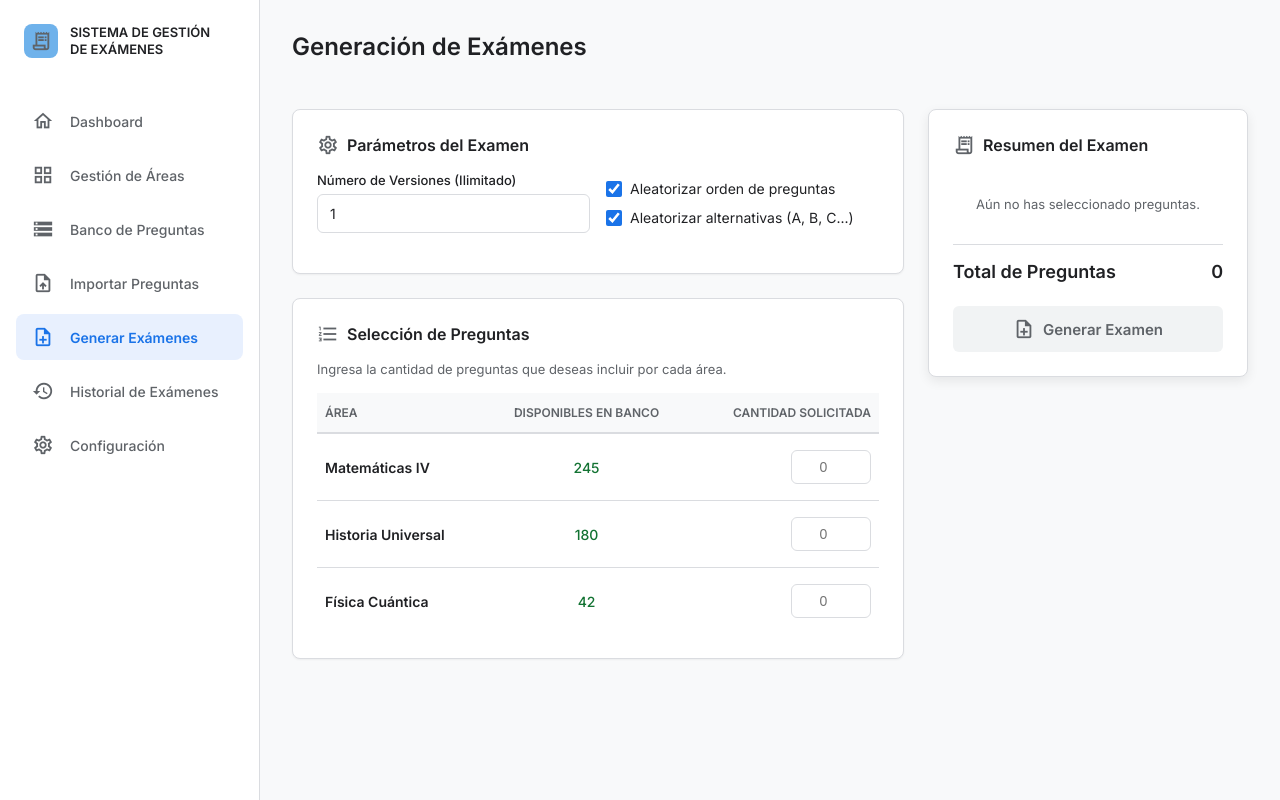
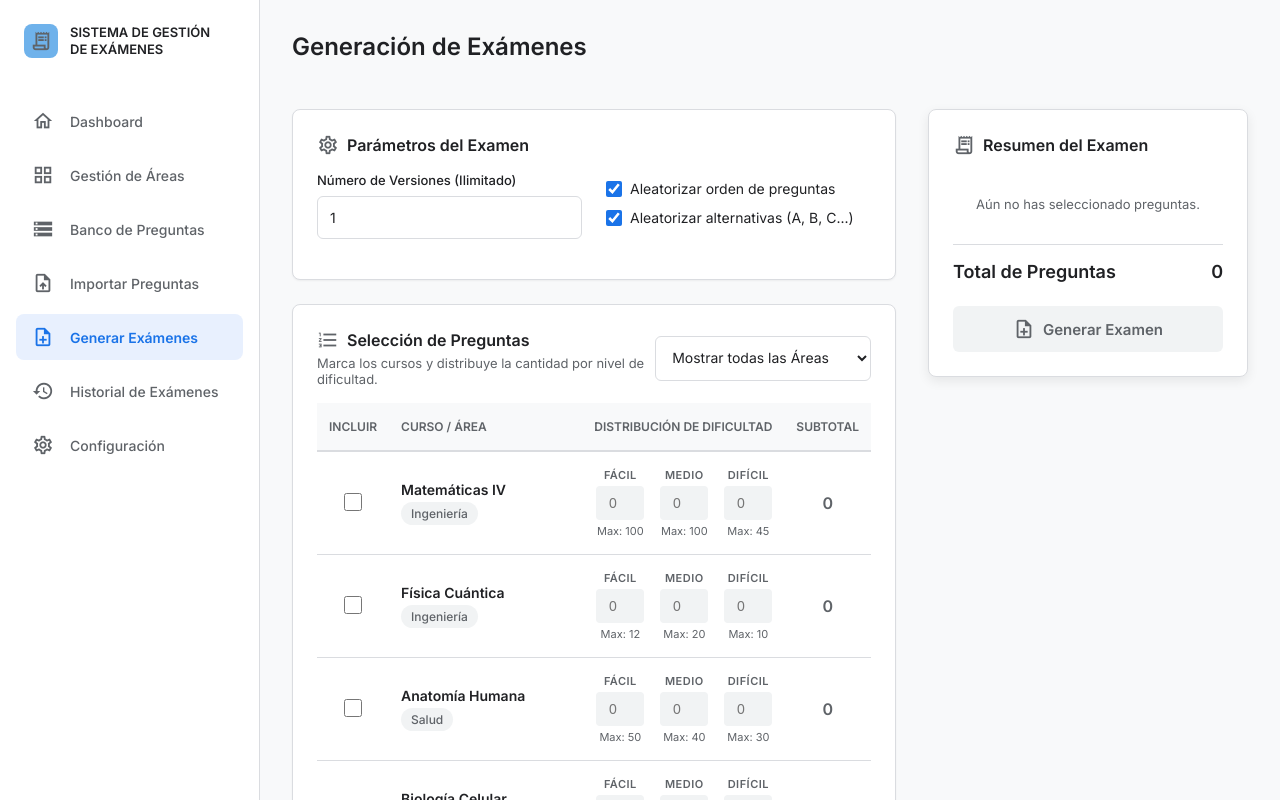
Before and after one commit to Gabo123123/sistema-gestion-examenes, a React (Vite) app: page /generar in a window 1280 px wide. Shown: the top 800 px of the page. Built offline with nearby package versions, Linux system fonts and the light colour scheme.

Commit message:
actualizacion de la seccion GenerarExamen

```diff
--- a/src/assets/components/pages/GenerarExamen.css
+++ b/src/assets/components/pages/GenerarExamen.css
@@ -11,7 +11,7 @@
   --inactive-bg: #f1f3f4;
 
   width: 100%;
-  max-width: 1200px;
+  max-width: 1300px; /* Aumentamos el ancho máximo para que la tabla respire mejor */
   margin: 0 auto;
   display: flex;
   flex-direction: column;
@@ -23,12 +23,12 @@
 
 .generator-layout {
   display: flex;
-  gap: 24px;
+  gap: 32px; /* Más espacio entre la tabla y el resumen */
   align-items: flex-start;
 }
 
 .config-section {
-  flex: 1;
+  flex: 1; /* Esto hace que la tabla ocupe todo el espacio horizontal disponible */
   display: flex;
   flex-direction: column;
   gap: 24px;
@@ -47,27 +47,44 @@
 .config-grid {
   display: grid;
   grid-template-columns: 1fr 1fr;
-  gap: 16px;
+  gap: 24px;
 }
 
-.form-group { display: flex; flex-direction: column; gap: 6px; }
+.form-group { display: flex; flex-direction: column; gap: 8px; }
 .form-group label { font-size: 13px; font-weight: 500; color: var(--text-main); }
-.form-control { padding: 10px 12px; border: 1px solid var(--border-color); border-radius: 6px; font-size: 14px; font-family: inherit; outline: none; background-color: white;}
+.form-control { padding: 12px; border: 1px solid var(--border-color); border-radius: 6px; font-size: 14px; font-family: inherit; outline: none; background-color: white; width: 100%; box-sizing: border-box;}
 .form-control:focus { border-color: var(--primary-blue); }
 
 .checkbox-group { display: flex; flex-direction: column; gap: 12px; margin-top: 8px; }
 .checkbox-label { display: flex; align-items: center; gap: 8px; font-size: 14px; color: var(--text-main); cursor: pointer; }
 .checkbox-label input { width: 16px; height: 16px; cursor: pointer; accent-color: var(--primary-blue); }
 
+/* Tabla rediseñada para ocupar bien el espacio */
 table { width: 100%; border-collapse: collapse; text-align: left; }
-th { font-size: 12px; font-weight: 600; color: var(--text-muted); text-transform: uppercase; padding: 12px 8px; border-bottom: 2px solid var(--border-color); }
-td { padding: 16px 8px; font-size: 14px; color: var(--text-main); border-bottom: 1px solid var(--border-color); vertical-align: middle; }
+th { font-size: 12px; font-weight: 600; color: var(--text-muted); text-transform: uppercase; padding: 16px 12px; border-bottom: 2px solid var(--border-color); }
+td { padding: 16px 12px; font-size: 14px; color: var(--text-main); border-bottom: 1px solid var(--border-color); vertical-align: middle; }
 
-.input-number { width: 80px; padding: 8px; border: 1px solid var(--border-color); border-radius: 6px; font-size: 14px; text-align: center; outline: none;}
-.input-number:focus { border-color: var(--primary-blue); }
+/* Estilos para la nueva columna de selección */
+.col-checkbox { width: 50px; text-align: center; }
+.row-checkbox { width: 18px; height: 18px; cursor: pointer; accent-color: var(--primary-blue); }
 
-.input-error { border-color: var(--danger); background-color: var(--danger-bg); color: var(--danger); }
-.error-text { font-size: 12px; color: var(--danger); margin-top: 4px; display: block; }
+/* Badge para identificar la categoría en la tabla */
+.category-badge {
+  display: inline-block;
+  padding: 4px 10px;
+  background-color: var(--inactive-bg);
+  color: var(--text-muted);
+  border-radius: 100px;
+  font-size: 12px;
+  font-weight: 500;
+}
+
+.input-number { width: 100px; padding: 10px; border: 1px solid var(--border-color); border-radius: 6px; font-size: 14px; text-align: center; outline: none; transition: all 0.2s; }
+.input-number:focus:not(:disabled) { border-color: var(--primary-blue); }
+.input-number:disabled { background-color: var(--inactive-bg); color: #aaa; cursor: not-allowed; border-color: transparent; }
+
+.input-error { border-color: var(--danger) !important; background-color: var(--danger-bg); color: var(--danger); }
+.error-text { font-size: 12px; color: var(--danger); margin-top: 6px; display: block; }
 
 .summary-section {
   width: 320px;
@@ -107,3 +124,62 @@ td { padding: 16px 8px; font-size: 14px; color: var(--text-main); border-bottom:
 .btn-primary:hover:not(:disabled) { background-color: var(--primary-hover); }
 
 .btn-disabled { background-color: var(--inactive-bg); color: var(--text-muted); cursor: not-allowed; }
+
+
+/* =========================================
+   DISTRIBUCIÓN POR DIFICULTAD (NUEVO)
+   ========================================= */
+.difficulty-group {
+  display: flex;
+  gap: 16px;
+  align-items: flex-start;
+  justify-content: flex-end;
+}
+
+.diff-item {
+  display: flex;
+  flex-direction: column;
+  align-items: center;
+  gap: 4px;
+}
+
+.diff-label {
+  font-size: 11px;
+  font-weight: 600;
+  color: var(--text-muted);
+  text-transform: uppercase;
+  letter-spacing: 0.5px;
+}
+
+.diff-limit {
+  font-size: 11px;
+  color: var(--text-muted);
+}
+
+.diff-limit.error {
+  color: var(--danger);
+  font-weight: 600;
+}
+
+.input-number-sm {
+  width: 48px;
+  padding: 8px 4px;
+  text-align: center;
+  border: 1px solid var(--border-color);
+  border-radius: 4px;
+  font-size: 14px;
+  outline: none;
+  transition: all 0.2s;
+  background-color: white;
+}
+
+.input-number-sm:focus:not(:disabled) {
+  border-color: var(--primary-blue);
+}
+
+.input-number-sm:disabled {
+  background-color: var(--inactive-bg);
+  cursor: not-allowed;
+  border-color: transparent;
+  color: #aaa;
+}
--- a/src/assets/components/pages/GenerarExamen.tsx
+++ b/src/assets/components/pages/GenerarExamen.tsx
@@ -1,61 +1,106 @@
 import { useState } from 'react';
 import './GenerarExamen.css';
 
-// Simulamos los datos de las áreas que vendrían del backend
+// 1. Ampliamos la interfaz para desglosar la disponibilidad por dificultad
 interface AreaData {
   id: string;
   name: string;
-  available: number;
+  category: string;
+  available: {
+    facil: number;
+    medio: number;
+    dificil: number;
+  };
+}
+
+// Interfaz para el estado de cantidades solicitadas
+interface Quantities {
+  facil: number;
+  medio: number;
+  dificil: number;
 }
 
 export default function GenerarExamen() {
+  // 2. Base de datos con el desglose real de preguntas
   const [areas] = useState<AreaData[]>([
-    { id: '1', name: 'Matemáticas IV', available: 245 },
-    { id: '2', name: 'Historia Universal', available: 180 },
-    { id: '3', name: 'Física Cuántica', available: 42 },
+    { id: '1', name: 'Matemáticas IV', category: 'Ingeniería', available: { facil: 100, medio: 100, dificil: 45 } },
+    { id: '2', name: 'Física Cuántica', category: 'Ingeniería', available: { facil: 12, medio: 20, dificil: 10 } },
+    { id: '3', name: 'Anatomía Humana', category: 'Salud', available: { facil: 50, medio: 40, dificil: 30 } },
+    { id: '4', name: 'Biología Celular', category: 'Salud', available: { facil: 30, medio: 30, dificil: 25 } },
+    { id: '5', name: 'Historia Universal', category: 'Humanidades', available: { facil: 80, medio: 70, dificil: 30 } },
+    { id: '6', name: 'Lenguaje y Literatura', category: 'Humanidades', available: { facil: 100, medio: 80, dificil: 30 } },
   ]);
 
-  // Estados de configuración general (Versiones sin límite)
   const [numVersions, setNumVersions] = useState<number>(1);
   const [randomizeQuestions, setRandomizeQuestions] = useState(true);
   const [randomizeOptions, setRandomizeOptions] = useState(true);
 
-  // Estado para guardar cuántas preguntas pide el usuario por cada área
-  const [quantities, setQuantities] = useState<Record<string, number>>({});
+  const [selectedFilterCategory, setSelectedFilterCategory] = useState<string>('Todas');
 
-  const handleQuantityChange = (id: string, value: string) => {
+  const [selectedCourses, setSelectedCourses] = useState<Record<string, boolean>>({});
+
+  // 3. El estado ahora guarda un objeto con las 3 dificultades por cada curso
+  const [quantities, setQuantities] = useState<Record<string, Quantities>>({});
+
+  const handleToggleCourse = (id: string, checked: boolean) => {
+    setSelectedCourses((prev) => ({ ...prev, [id]: checked }));
+
+    // Si activa el curso, inicializamos en 0. Si lo desactiva, reseteamos a 0.
+    setQuantities((prev) => ({
+      ...prev,
+      [id]: { facil: 0, medio: 0, dificil: 0 }
+    }));
+  };
+
+  const handleQuantityChange = (id: string, level: keyof Quantities, value: string) => {
     const val = parseInt(value, 10);
     setQuantities((prev) => ({
       ...prev,
-      [id]: isNaN(val) ? 0 : val, // Si borra el input, se vuelve 0
+      [id]: {
+        ...(prev[id] || { facil: 0, medio: 0, dificil: 0 }),
+        [level]: isNaN(val) ? 0 : val
+      }
     }));
   };
 
-  // Variables calculadas en tiempo real para el resumen
   let totalSelected = 0;
   let hasErrors = false;
 
-  const areasConCantidades = areas.map((area) => {
-    const requested = quantities[area.id] || 0;
-    totalSelected += requested;
+  // 4. Procesamos los datos validando cada dificultad por separado
+  const processedAreas = areas.map((area) => {
+    const isSelected = selectedCourses[area.id] || false;
+    const req = quantities[area.id] || { facil: 0, medio: 0, dificil: 0 };
 
-    // Regla de negocio: Validar que no se pidan más de las disponibles
-    const isError = requested > area.available;
-    if (isError) hasErrors = true;
+    const subtotal = req.facil + req.medio + req.dificil;
+    if (isSelected) totalSelected += subtotal;
 
-    return { ...area, requested, isError };
+    // Validamos errores por nivel
+    const errorFacil = isSelected && req.facil > area.available.facil;
+    const errorMedio = isSelected && req.medio > area.available.medio;
+    const errorDificil = isSelected && req.dificil > area.available.dificil;
+
+    if (errorFacil || errorMedio || errorDificil) hasErrors = true;
+
+    return {
+      ...area,
+      isSelected,
+      req,
+      subtotal,
+      errors: { facil: errorFacil, medio: errorMedio, dificil: errorDificil }
+    };
   });
 
-  // Validaciones para habilitar/deshabilitar el botón final
+  const displayedAreas = processedAreas.filter(
+    area => selectedFilterCategory === 'Todas' || area.category === selectedFilterCategory
+  );
+
   const isGenerateDisabled = hasErrors || totalSelected === 0 || numVersions < 1;
 
   const handleGenerate = () => {
     if (isGenerateDisabled) return;
-
-    const confirmacion = window.confirm(`Vas a generar ${numVersions} versión(es) de un examen con ${totalSelected} preguntas en total. ¿Deseas continuar?`);
+    const confirmacion = window.confirm(`Vas a generar ${numVersions} versión(es) de un examen con ${totalSelected} preguntas distribuidas por dificultad. ¿Deseas continuar?`);
     if (confirmacion) {
       alert('Simulando generación de examen...');
-      // Aquí se enviaría el JSON al backend y se redirigiría a la vista previa
     }
   };
 
@@ -67,7 +112,6 @@ export default function GenerarExamen() {
 
       <div className="generator-layout">
 
-        {/* COLUMNA IZQUIERDA */}
         <div className="config-section">
 
           <div className="card">
@@ -75,7 +119,6 @@ export default function GenerarExamen() {
             <div className="config-grid">
               <div className="form-group">
                 <label>Número de Versiones (Ilimitado)</label>
-                {/* Modificado a input libre según requerimiento */}
                 <input
                   type="number"
                   className="form-control"
@@ -106,40 +149,117 @@ export default function GenerarExamen() {
           </div>
 
           <div className="card">
-            <h3 className="card-title"><span className="material-icons-outlined">format_list_numbered</span> Selección de Preguntas</h3>
-            <p style={{ fontSize: '13px', color: 'var(--text-muted)', marginBottom: '16px' }}>
-              Ingresa la cantidad de preguntas que deseas incluir por cada área.
+            <div style={{ display: 'flex', justifyContent: 'space-between', alignItems: 'center', marginBottom: '16px' }}>
+              <div>
+                <h3 className="card-title" style={{ marginBottom: '4px' }}>
+                  <span className="material-icons-outlined">format_list_numbered</span> Selección de Preguntas
+                </h3>
+                <p style={{ fontSize: '13px', color: 'var(--text-muted)', margin: 0 }}>
+                  Marca los cursos y distribuye la cantidad por nivel de dificultad.
                 </p>
+              </div>
+
+              <div style={{ width: '250px' }}>
+                <select
+                  className="form-control"
+                  value={selectedFilterCategory}
+                  onChange={(e) => setSelectedFilterCategory(e.target.value)}
+                >
+                  <option value="Todas">Mostrar todas las Áreas</option>
+                  <option value="Ingeniería">Perfil: Ingeniería</option>
+                  <option value="Salud">Perfil: Salud</option>
+                  <option value="Humanidades">Perfil: Humanidades</option>
+                </select>
+              </div>
+            </div>
 
             <table>
               <thead>
                 <tr>
-                  <th>Área</th>
-                  <th style={{ textAlign: 'center' }}>Disponibles en Banco</th>
-                  <th style={{ textAlign: 'right' }}>Cantidad Solicitada</th>
+                  <th className="col-checkbox">Incluir</th>
+                  <th>Curso / Área</th>
+                  <th style={{ textAlign: 'right' }}>Distribución de Dificultad</th>
+                  <th style={{ textAlign: 'center', width: '80px' }}>Subtotal</th>
                 </tr>
               </thead>
               <tbody>
-                {areasConCantidades.map((area) => (
-                  <tr key={area.id}>
-                    <td><strong>{area.name}</strong></td>
-                    <td style={{ textAlign: 'center' }}>
-                      <span style={{ color: area.available > 0 ? 'var(--success-text)' : 'var(--text-muted)', fontWeight: 500 }}>
-                        {area.available}
-                      </span>
+                {displayedAreas.map((area) => (
+                  <tr key={area.id} style={{ backgroundColor: area.isSelected ? '#f8fbff' : 'transparent' }}>
+                    <td className="col-checkbox">
+                      <input
+                        type="checkbox"
+                        className="row-checkbox"
+                        checked={area.isSelected}
+                        onChange={(e) => handleToggleCourse(area.id, e.target.checked)}
+                      />
                     </td>
-                    <td style={{ textAlign: 'right' }}>
+                    <td>
+                      <strong style={{ color: area.isSelected ? 'var(--primary-blue)' : 'var(--text-main)', display: 'block', marginBottom: '4px' }}>
+                        {area.name}
+                      </strong>
+                      <span className="category-badge">{area.category}</span>
+                    </td>
+
+                    {/* NUEVO: Bloque de 3 inputs para la distribución */}
+                    <td>
+                      <div className="difficulty-group">
+                        {/* Fácil */}
+                        <div className="diff-item">
+                          <span className="diff-label">Fácil</span>
                           <input
                             type="number"
-                        className={`input-number ${area.isError ? 'input-error' : ''}`}
-                        value={quantities[area.id] || ''}
+                            className={`input-number-sm ${area.errors.facil ? 'input-error' : ''}`}
+                            value={area.isSelected && area.req.facil ? area.req.facil : ''}
+                            placeholder="0"
                             min="0"
+                            disabled={!area.isSelected}
+                            onChange={(e) => handleQuantityChange(area.id, 'facil', e.target.value)}
+                          />
+                          <span className={`diff-limit ${area.errors.facil ? 'error' : ''}`}>
+                            Max: {area.available.facil}
+                          </span>
+                        </div>
+
+                        {/* Medio */}
+                        <div className="diff-item">
+                          <span className="diff-label">Medio</span>
+                          <input
+                            type="number"
+                            className={`input-number-sm ${area.errors.medio ? 'input-error' : ''}`}
+                            value={area.isSelected && area.req.medio ? area.req.medio : ''}
                             placeholder="0"
-                        onChange={(e) => handleQuantityChange(area.id, e.target.value)}
+                            min="0"
+                            disabled={!area.isSelected}
+                            onChange={(e) => handleQuantityChange(area.id, 'medio', e.target.value)}
                           />
-                      {area.isError && (
-                        <span className="error-text">Supera el límite ({area.available})</span>
-                      )}
+                          <span className={`diff-limit ${area.errors.medio ? 'error' : ''}`}>
+                            Max: {area.available.medio}
+                          </span>
+                        </div>
+
+                        {/* Difícil */}
+                        <div className="diff-item">
+                          <span className="diff-label">Difícil</span>
+                          <input
+                            type="number"
+                            className={`input-number-sm ${area.errors.dificil ? 'input-error' : ''}`}
+                            value={area.isSelected && area.req.dificil ? area.req.dificil : ''}
+                            placeholder="0"
+                            min="0"
+                            disabled={!area.isSelected}
+                            onChange={(e) => handleQuantityChange(area.id, 'dificil', e.target.value)}
+                          />
+                          <span className={`diff-limit ${area.errors.dificil ? 'error' : ''}`}>
+                            Max: {area.available.dificil}
+                          </span>
+                        </div>
+                      </div>
+                    </td>
+
+                    <td style={{ textAlign: 'center' }}>
+                      <strong style={{ fontSize: '16px', color: area.isSelected && area.subtotal > 0 ? 'var(--text-main)' : 'var(--text-muted)' }}>
+                        {area.isSelected ? area.subtotal : 0}
+                      </strong>
                     </td>
                   </tr>
                 ))}
@@ -149,17 +269,21 @@ export default function GenerarExamen() {
 
         </div>
 
-        {/* COLUMNA DERECHA (RESUMEN EN TIEMPO REAL) */}
         <div className="summary-section">
           <div className="summary-card">
             <h3 className="card-title"><span className="material-icons-outlined">receipt_long</span> Resumen del Examen</h3>
 
             <div style={{ marginTop: '24px' }}>
-              {areasConCantidades.map((area) => (
-                area.requested > 0 && (
-                  <div className="summary-row" key={area.id} style={{ color: area.isError ? 'var(--danger)' : 'inherit' }}>
+              {processedAreas.map((area) => (
+                area.subtotal > 0 && (
+                  <div className="summary-row" key={area.id} style={{ color: (area.errors.facil || area.errors.medio || area.errors.dificil) ? 'var(--danger)' : 'inherit' }}>
+                    <div style={{ display: 'flex', flexDirection: 'column' }}>
                       <span>{area.name}</span>
-                    <strong>{area.requested}</strong>
+                      <span style={{ fontSize: '11px', color: 'var(--text-muted)' }}>
+                        {area.req.facil} F - {area.req.medio} M - {area.req.dificil} D
+                      </span>
+                    </div>
+                    <strong style={{ display: 'flex', alignItems: 'center' }}>{area.subtotal}</strong>
                   </div>
                 )
               ))}
```
Lines whose indentation alone changed are shown as unchanged.
